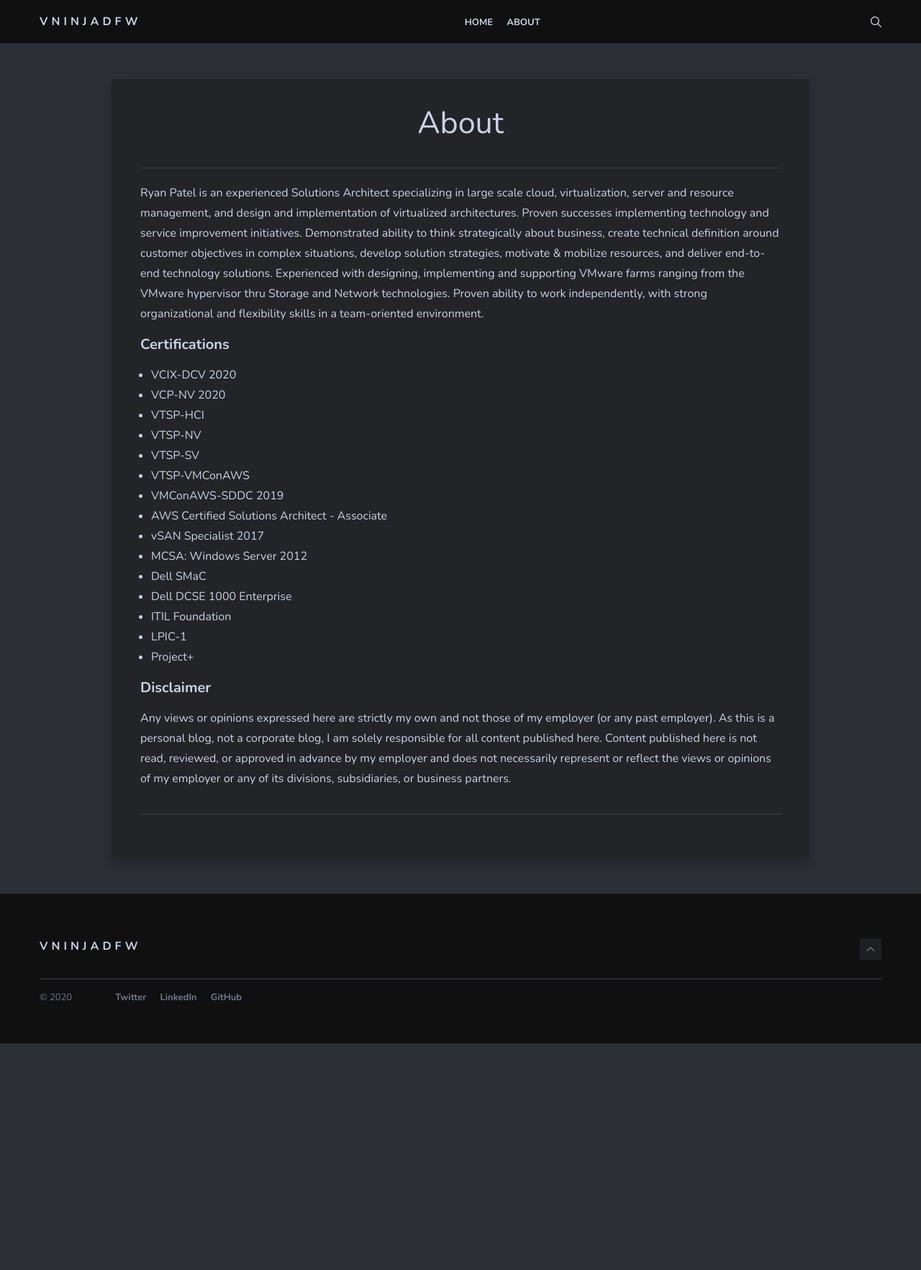
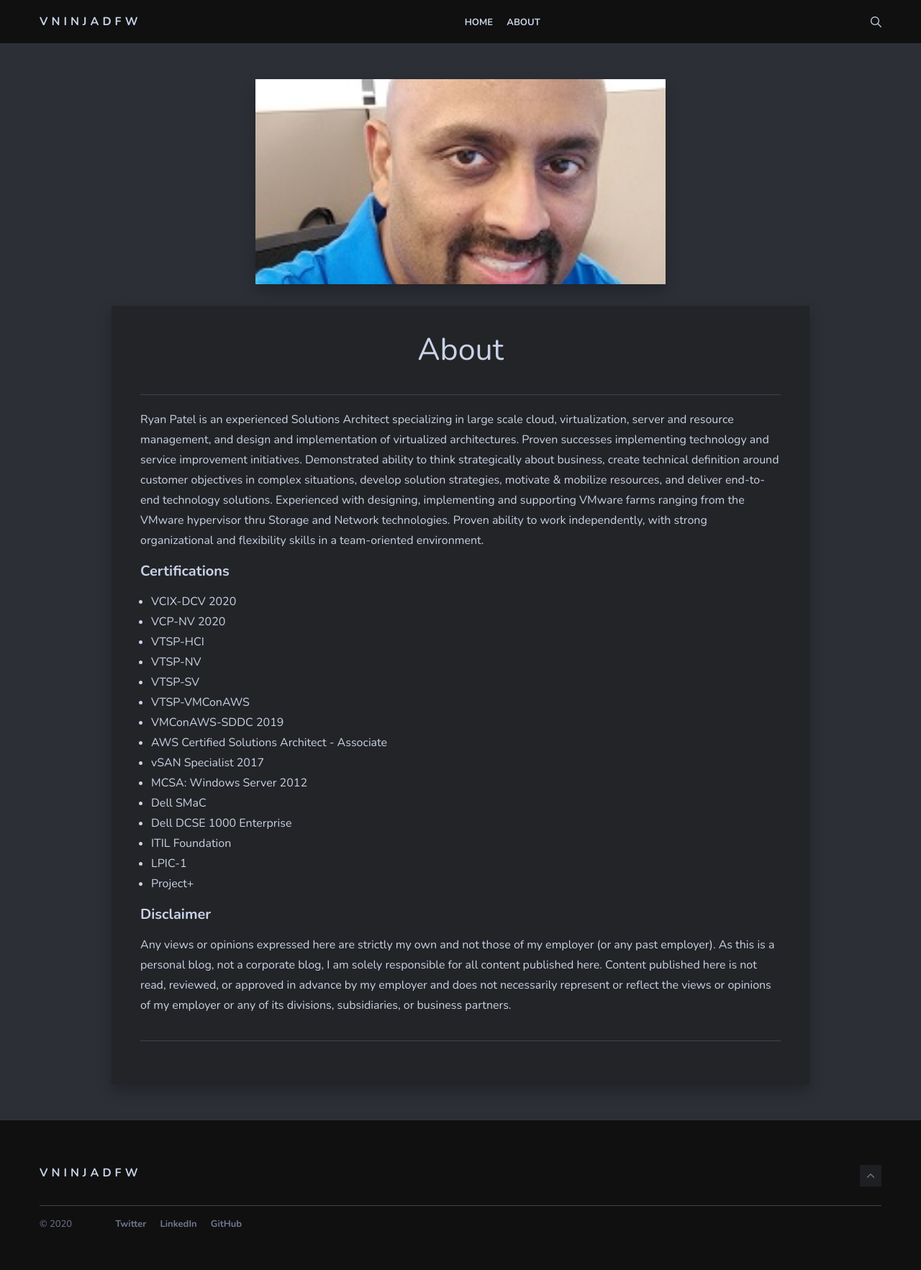
Before and after one commit to vNinjaDFW/vNinjaDFW.github.io, a Jekyll site: the page built from _pages/about.md, in a window 1280 px wide. Shown: the whole page at 72% size. Built offline with Jekyll 4.4.1, drawn with Linux system fonts in a browser that asks for light colours; nearby versions of some CDN libraries; before the commit the page ends 1450 px from its top, so only the background shows below that.

Commit message:
Update page.html

```diff
--- a/_layouts/page.html
+++ b/_layouts/page.html
@@ -5,7 +5,7 @@
 	<div class="row">
 		<div class = "col col-6 push-3">
 			<div class="page-image-box">
-				<div class="img-responsive" style="background-image: url({{"/img/" | prepend: site.baseurl | append : page.image}})"></div>
+				<div class="page-image" style="background-image: url({{"/img/" | prepend: site.baseurl | append : page.image}})"></div>
 			</div>
 		</div>
 		<article class="col col-12 col-t-10 push-t-1 page">
```
